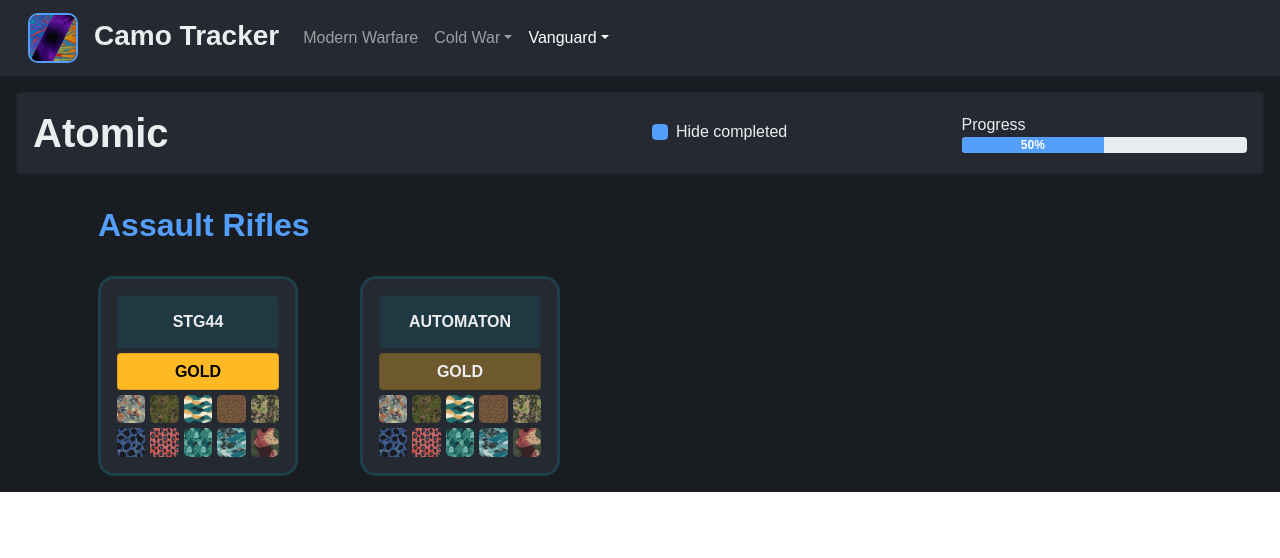
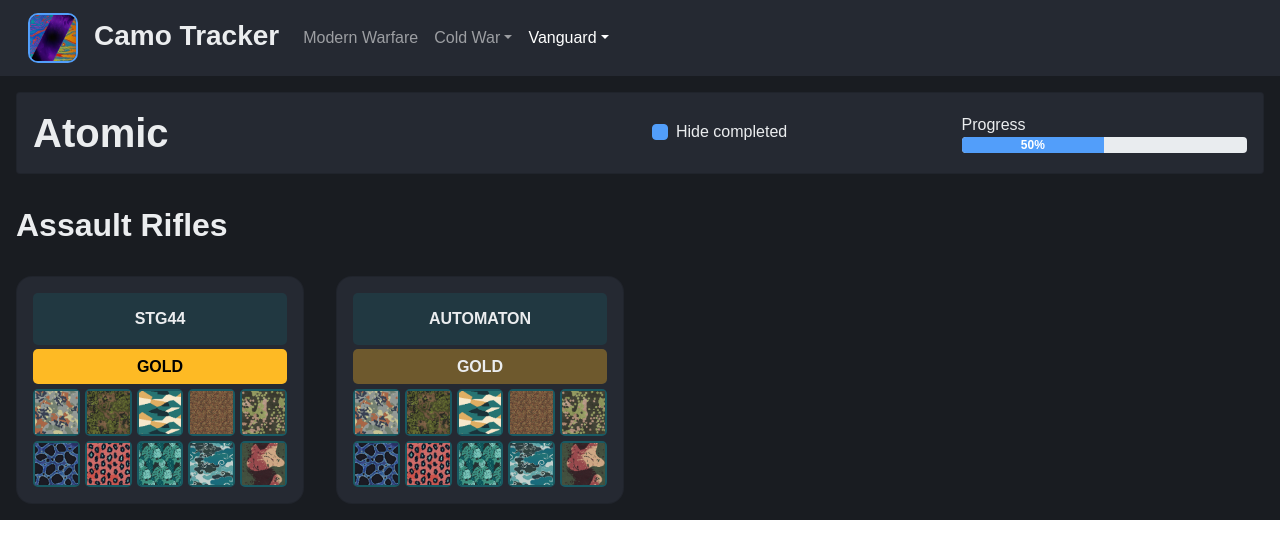
Before and after one commit to fredford/cod_camo_tracker, a React (Create React App) app: page /atomic in a window 1280 px wide. Shown: the top 558 px of the page. Built offline with nearby package versions, Linux system fonts and the light colour scheme.

Commit message:
updated shadows, added check mark for camo tracking
Added shadows to hovered weapon and camo. Fixed css layout, added mixins for more standard usage. Added a checkmark for tracking which camos have been completed.

```diff
--- a/src/components/Section.js
+++ b/src/components/Section.js
@@ -8,7 +8,7 @@
   var weapons = props.weapons;
 
   function setGoldColor(index) {
-    var setGold = "weapon-progress card ";
+    var setGold = "weapon-progress ";
     if (weapons[index].gold) {
       setGold += "weapon-completed";
     }
@@ -25,21 +25,38 @@
 
   return (
     <div key={section}>
-      <h2 className="">{section}</h2>
-      <div className="class-section">
+      {/*
+        Section header for weapon class
+      */}
+      <div className="container-section-header">
+        <h2 className="section-header">{section}</h2>
+      </div>
+      {/*
+        Grouping of weapons for the class
+      */}
+      <div className="container-weapons">
         {weapons.map((item, index) => {
           return (
-            <div className="card standard weapon-section" key={index}>
-              <div className="">
-                <div className="camo-name card">
-                  <h6 className="fw-bold">{item.name}</h6>
+            <div className="card weapon-section text-center" key={index}>
+              {/*
+              Weapon header
+              */}
+              <div className="container-weapon-header">
+                <h6 className="weapon-header">{item.name}</h6>
               </div>
+
+              {/*
+              Gold button
+              */}
               <div className={setGoldColor(index)} onClick={() => clickGold(index)}>
-                  <h6 className="fw-bold">Gold</h6>
+                <h6 className="gold-header">Gold</h6>
               </div>
-                <div className="camo-progress">
+              {/*
+              Grouping of camo buttons
+              */}
+              <div className="container-camos">
                 {Object.keys(item.camos).map((key) => (
-                    <div className="camo-container" key={key} onClick={() => clickCamo()}>
+                  <div className="container-camo" key={key} onClick={() => clickCamo()}>
                     <img
                       src={camoFiles[key]}
                       alt={item.camos[key].description}
@@ -47,17 +64,16 @@
                     />
                     <svg
                       xmlns="http://www.w3.org/2000/svg"
-                        width="24"
-                        height="24"
+                      width="16"
+                      height="16"
                       fill="currentColor"
-                        className="bi bi-check checkrotate"
+                      class="bi bi-check-square-fill checkrotate"
                       viewBox="0 0 16 16"
                     >
-                        <path d="M10.97 4.97a.75.75 0 0 1 1.07 1.05l-3.99 4.99a.75.75 0 0 1-1.08.02L4.324 8.384a.75.75 0 1 1 1.06-1.06l2.094 2.093 3.473-4.425a.267.267 0 0 1 .02-.022z" />
+                      <path d="M2 0a2 2 0 0 0-2 2v12a2 2 0 0 0 2 2h12a2 2 0 0 0 2-2V2a2 2 0 0 0-2-2H2zm10.03 4.97a.75.75 0 0 1 .011 1.05l-3.992 4.99a.75.75 0 0 1-1.08.02L4.324 8.384a.75.75 0 1 1 1.06-1.06l2.094 2.093 3.473-4.425a.75.75 0 0 1 1.08-.022z" />
                     </svg>
                   </div>
                 ))}
-                </div>
               </div>
             </div>
           );
--- a/src/pages/Atomic.js
+++ b/src/pages/Atomic.js
@@ -26,16 +26,14 @@
   };
 
   return (
-    <div>
+    <div className="">
       <TitleBar title="Atomic" progress={progress} />
 
-      <div className="container">
-        {Object.entries(data).map(([key, value]) => {
-          return (
-            <Section key={key} name={key} weapons={value} updateWeapon={updateWeapon} />
-          );
-        })}
-      </div>
+      {Object.entries(data).map(([key, value]) => {
+        return (
+          <Section key={key} name={key} weapons={value} updateWeapon={updateWeapon} />
+        );
+      })}
     </div>
   );
 }
--- a/src/styles/Atomic/_section.scss
+++ b/src/styles/Atomic/_section.scss
@@ -1,80 +1,72 @@
-.class-section{
-    display: grid;
-    gap: 30px;
-    grid-template-columns: repeat(5, 1fr);
-    width: 100%;
+
+
+.container-section-header{
+    .section-header{
+
+    }
 }
 
-.weapon-section{
-    position: relative;
-    width: 200px;
-    border: 3px solid rgba($main-foreground-color, 0.5);
-    border-radius: 1rem;
+.container-weapons{
+    display: grid;
+    width: 100%;
+
+    .weapon-section{
+        position: relative;
+        //border: 3px solid rgba($main-foreground-color, 0.5);
+        border-radius: $lg-border-radius;
+        @include standard-card;
+    }
+    .weapon-section:hover{
+        @include main-shadow;
+    }
 }
 
-.camo-progress{
-    display: grid;
-    gap: 5px;
-    grid-template-columns: repeat(5, 1fr);
-    grid-template-rows: repeat(2, auto);
-    margin-top: 5px;
+@media screen and ( min-width: 1350px){
+    .container-weapons{
+        grid-template-columns: repeat(5, 1fr);
+    }
+}
+@media screen and (max-width: 1350px){
+    .container-weapons{
+        grid-template-columns: repeat(4, 1fr);
+    }
+}
+@media screen and (max-width: 970px){
+    .container-weapons{
+        grid-template-columns: repeat(3, 1fr);
+    }
+}
+@media screen and (max-width: 700px){
+    .container-weapons{
+        grid-template-columns: repeat(2, 1fr);
+    }
+}
+@media screen and (max-width: 500px){
+    .container-weapons{
+        grid-template-columns: repeat(1, 1fr)
+    }
 }
 
-.camo-image{
-    height: auto;
-    position: relative;
-    width: 100%;
-    z-index: 1;
-    border-radius: 5px;
-}
 
-.camo-container{
-    position: relative;
 
-}
-
-.check{
-    background-color: #00000055;
-    transform: rotate(360deg);
-}
-
-.checkrotate{
-    background-color: #00000055;
-    position: absolute;
-    top: 2px;
-    left: 2px;
-    z-index: 2;
-    visibility: hidden;
-}
-
-.camo-image:hover + .checkrotate{
-    visibility: visible;
-    background-color: #00000055;
-    position: absolute;
-    top: 2px;
-    left: 2px;
-    z-index: 2;
-}
-
-.camo-container:hover{
-
-}
-
-.item-container{
-    display: flex;
-}
-
-.camo-name{
-    display: grid;
-    place-items: center;
+.container-weapon-header{
     background-color: $muted-main-color;
     padding: 1rem;
     text-transform: uppercase;
+    border-radius: $sm-border-radius;
+    font-weight: bold;
+
+    .weapon-header{
+        font-weight: bold;
+    }
 }
 
-.camo-name:hover{
+.container-weapon-header:hover{
     background-color: $main-foreground-color;
 }
+
+
+
 
 .weapon-progress{
     display: grid;
@@ -83,6 +75,11 @@
     background-color: #feba2455;
     margin-top: 0.25rem;
     text-transform: uppercase;
+    border-radius: $sm-border-radius;
+
+    .gold-header{
+        font-weight: bold;
+    }
 }
 
 .weapon-progress:hover{
@@ -91,8 +88,82 @@
     text-transform: uppercase;
 }
 
+
 .weapon-completed{
     background-color: #feba24;
     color: #000000;
     text-transform: uppercase;
 }
+
+
+
+.checkrotate{
+    color: green;
+    position: absolute;
+    z-index: 2;
+    visibility: hidden;
+    border: 1px solid $text-color;
+    border-radius: $sm-border-radius;
+    background-color: $text-color;
+}
+
+
+
+.container-camos{
+    display: grid;
+    gap: 5px;
+    grid-template-columns: repeat(5, 1fr);
+    grid-template-rows: repeat(2, auto);
+    margin-top: 5px;
+}
+
+.container-camo{
+    position: relative;
+    border-radius: $md-border-radius;
+    border: 2px solid $main-foreground-color;
+
+    .camo-image{
+        height: auto;
+        position: relative;
+        width: 100%;
+        z-index: 1;
+
+    }
+
+    .camo-image:hover + .checkrotate{
+        display: block;
+        top: 50%;
+        left: 50%;
+        transform: translate( -50%, -50%);
+        z-index: 4;
+        pointer-events: none;
+        visibility:visible;
+
+    }
+
+
+}
+
+.container-camo:hover{
+    @include small-shadow;
+}
+
+
+
+
+
+.check{
+    transform: rotate(360deg);
+}
+
+
+
+/* .camo-image:hover + .checkrotate{
+    pointer-events: none;
+    visibility: visible;
+    background-color: #00000055;
+    position: absolute;
+    top: 2px;
+    left: 2px;
+    z-index: 2;
+} */
--- a/src/styles/_card.scss
+++ b/src/styles/_card.scss
@@ -17,3 +17,9 @@
 .item-card{
     width: 275px;
 }
+
+@mixin standard-card{
+    background-color: $card-background-color;
+    margin: 1rem 1rem 1rem 1rem;
+    padding: 1rem 1rem 1rem 1rem;
+}
--- /dev/null
+++ b/src/styles/_mixins.scss
@@ -0,0 +1,7 @@
+@mixin main-shadow{
+    box-shadow: rgba($alternate-foreground-color, 0.16) 0px 3px 6px, rgba($alternate-foreground-color, 0.23) 0px 3px 6px;
+  }
+
+@mixin small-shadow{
+    box-shadow: rgba($alternate-foreground-color, 0.16) 0px 2px 4px, rgba($alternate-foreground-color, 0.23) 0px 2px 4px;
+}
--- a/src/styles/_typography.scss
+++ b/src/styles/_typography.scss
@@ -19,24 +19,24 @@
 }
 
 body{
-    color: $pf-color;
+    color: $text-color;
 }
 
 h1, .h1 {
     font-weight: $font-weight-bold;
-    color: $pf-color;
+    color: $text-color;
     margin: 0 0 0 0;
     padding: 1rem 1rem 1rem 1rem;
 }
 
 h2, .h2{
     font-weight: $font-weight-bold;
-    color: $sf-color;
+    color: $text-color;
     padding: 1rem 1rem 1rem 1rem;
 }
 
 h3, .h3{
-    color: $pf-color;
+    color: $text-color;
     margin: 0 0 0 0;
 }
 
--- a/src/styles/_utilities.scss
+++ b/src/styles/_utilities.scss
@@ -45,6 +45,10 @@
     background-color: $sf-color;
 }
 
+.full-width{
+    width: 100%;
+}
+
 .check {
     display: inline-block;
     transform: rotate(45deg);
--- a/src/styles/_variables.scss
+++ b/src/styles/_variables.scss
@@ -11,7 +11,7 @@
 
 $main-foreground-color: #195962;
 $alternate-foreground-color: #F56F6C;
-$text-color: #ffffff;
+$text-color: #ebedef;
 
 // Muted Colors
 
@@ -51,9 +51,17 @@
 $font-weight-medium: 500;
 $font-weight-bold: 700;
 
-////////////////////////////////////////////////////////////////
-//                           Shadow                           //
-////////////////////////////////////////////////////////////////
+/////////////////////////////////////////////////
+//                    Shadow                   //
+/////////////////////////////////////////////////
 
 $box-shadow: 0 0.125rem .25rem rgba($tf-color, 0.5);
-$title-shadow: 0 0.125rem .25rem rgba($sf-color, 0.1)
+$title-shadow: 0 0.125rem .25rem rgba($sf-color, 0.1);
+
+/////////////////////////////////////////////////
+//                    Border                   //
+/////////////////////////////////////////////////
+
+$sm-border-radius: 5px;
+$md-border-radius: 5px;
+$lg-border-radius: 1rem;
--- a/src/styles/styles.scss
+++ b/src/styles/styles.scss
@@ -1,6 +1,7 @@
 // Import variables
+
 @import "./variables";
-
+@import "./mixins";
 
 @import "./utilities";
 @import "./typography";
```
Lines whose indentation alone changed are shown as unchanged.
